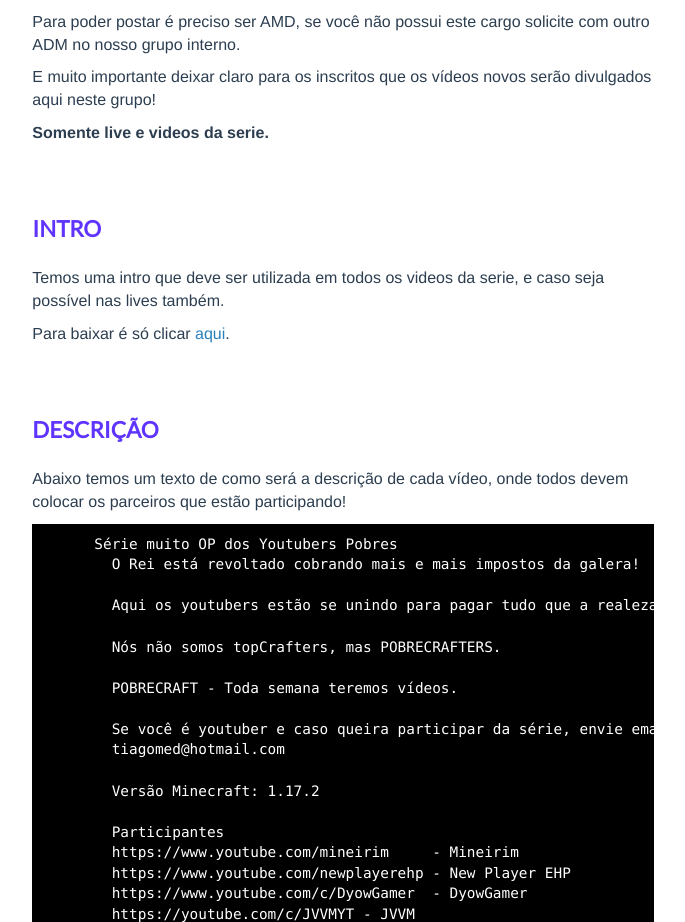
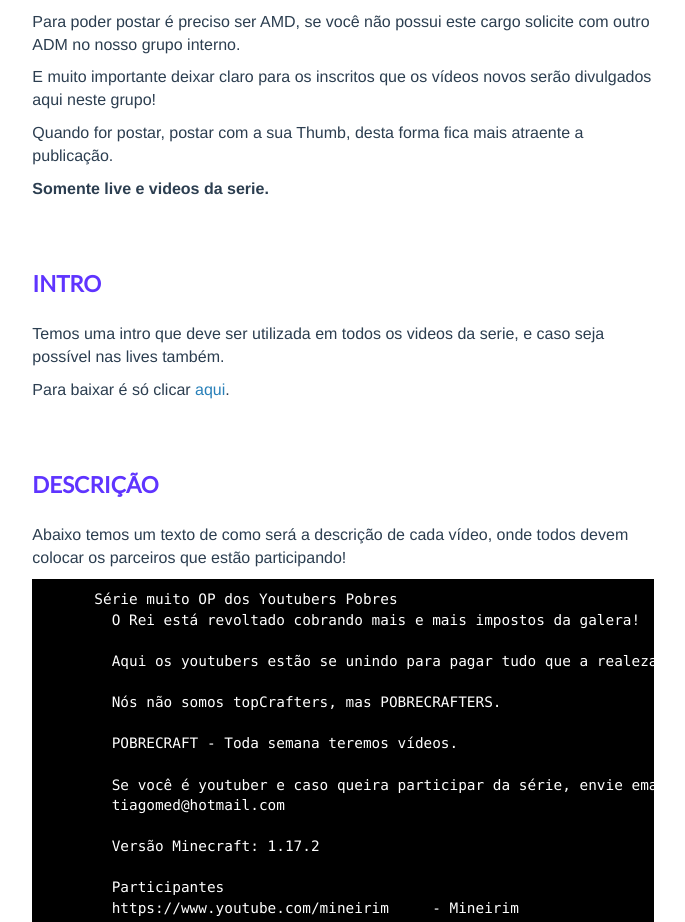
Before and after one commit to TonhaoSantos/webpage-pobrecraft, a Vue app: page / in a window 1280 px wide. Shown: the part 984-1906 px from the top of the page, without its empty margins (297-982 px from the left). Built offline with nearby package versions, Linux system fonts and the light colour scheme.

Commit message:
fix whats link

```diff
--- a/src/views/Home.vue
+++ b/src/views/Home.vue
@@ -30,6 +30,7 @@
       <p>Para divulgar videos e lives referentes ao conteúdo da serie, podemos utilizar o grupo desta finalidade <a href="https://chat.whatsapp.com/FSWhxjBv0Bv2uVWxl2RVHt" target="_blank">https://chat.whatsapp.com/FSWhxjBv0Bv2uVWxl2RVHt</a>.</p>
       <p>Para poder postar é preciso ser AMD, se você não possui este cargo solicite com outro ADM no nosso grupo interno.</p>
       <p>E muito importante deixar claro para os inscritos que os vídeos novos serão divulgados aqui neste grupo!</p>
+      <p>Quando for postar, postar com a sua Thumb, desta forma fica mais atraente a publicação.</p>
       <p><strong>Somente live e videos da serie.</strong></p>
 
       <br>
```
